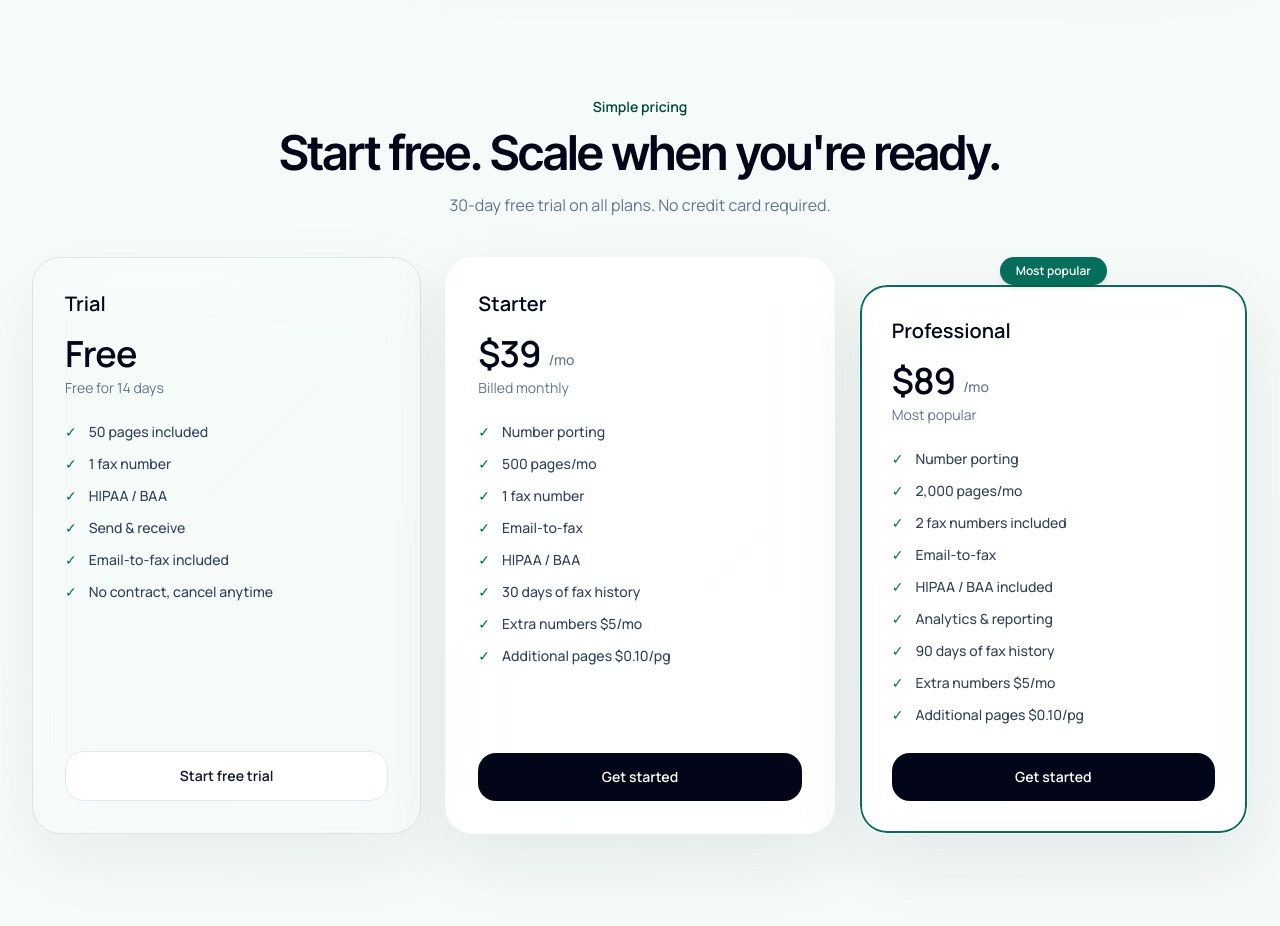
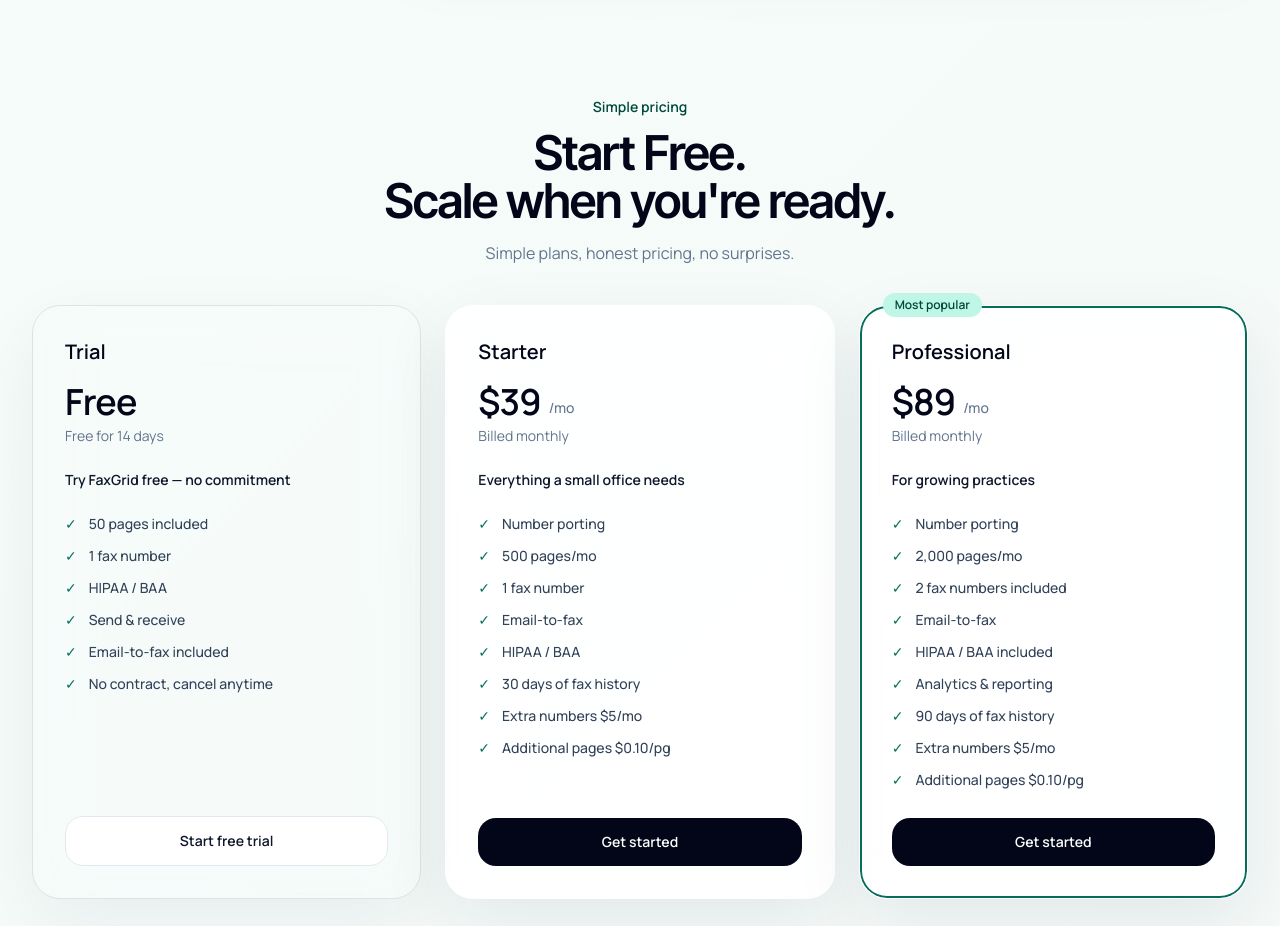
Before and after one commit to kschulze3142/design-prototype, a Next.js app: page / in a window 1280 px wide. Shown: the part 3380-4306 px from the top of the page. Built offline with nearby package versions, Linux system fonts and the light colour scheme.

Commit message:
fix pricing section: heading, subline, plan headlines, badge position

```diff
--- a/components/home/HPricing.tsx
+++ b/components/home/HPricing.tsx
@@ -3,10 +3,6 @@
 import React from 'react';
 import Link from 'next/link';
 import { HCard, HPill } from './primitives';
-
-interface PlanFeature {
-  text: string;
-}
 
 interface Plan {
   id: string;
@@ -16,6 +12,7 @@ interface Plan {
   billing?: string;
   badge?: string;
   featured?: boolean;
+  headline: string;
   features: string[];
   cta: string;
 }
@@ -27,6 +24,7 @@ const plans: Plan[] = [
     price: 'Free',
     period: '',
     billing: 'Free for 14 days',
+    headline: 'Try FaxGrid free — no commitment',
     features: [
       '50 pages included',
       '1 fax number',
@@ -43,6 +41,7 @@ const plans: Plan[] = [
     price: '$39',
     period: '/mo',
     billing: 'Billed monthly',
+    headline: 'Everything a small office needs',
     features: [
       'Number porting',
       '500 pages/mo',
@@ -60,9 +59,10 @@ const plans: Plan[] = [
     name: 'Professional',
     price: '$89',
     period: '/mo',
-    billing: 'Most popular',
+    billing: 'Billed monthly',
     badge: 'Most popular',
     featured: true,
+    headline: 'For growing practices',
     features: [
       'Number porting',
       '2,000 pages/mo',
@@ -84,23 +84,21 @@ export function HPricing() {
       <div className="mb-10 text-center">
         <p className="text-sm font-semibold" style={{ color: 'var(--accent-deep)' }}>Simple pricing</p>
         <h2 className="mt-3 text-4xl font-semibold tracking-tight text-slate-950 md:text-5xl" style={{ fontFamily: 'var(--font-inter-tight), sans-serif' }}>
-          Start free. Scale when you&apos;re ready.
+          Start Free.<br />Scale when you&apos;re ready.
         </h2>
-        <p className="mt-4 text-base text-slate-500">30-day free trial on all plans. No credit card required.</p>
+        <p className="mt-4 text-base text-slate-500">Simple plans, honest pricing, no surprises.</p>
       </div>
 
       <div className="grid gap-6 md:grid-cols-3">
         {plans.map((plan) => (
           <div key={plan.id} className="relative flex flex-col">
             {plan.badge && (
-              <div className="relative z-10 mb-[-1px] flex justify-center">
-                <span
-                  className="inline-flex items-center rounded-full px-4 py-1.5 text-xs font-semibold text-white shadow-md"
-                  style={{ background: 'var(--accent)' }}
-                >
-                  {plan.badge}
-                </span>
-              </div>
+              <span
+                className="absolute -top-3 left-6 z-10 inline-flex items-center rounded-full px-3 py-1 text-xs font-semibold"
+                style={{ background: 'oklch(0.93 0.06 var(--accent-h))', color: 'var(--accent-deep)' }}
+              >
+                {plan.badge}
+              </span>
             )}
             <HCard
               className={`flex flex-1 flex-col p-8 ${plan.featured ? '' : ''}`}
@@ -123,6 +121,7 @@ export function HPricing() {
                 {plan.billing && (
                   <p className="mt-1 text-sm text-slate-500">{plan.billing}</p>
                 )}
+                <p className="mt-6 text-sm font-semibold text-slate-900">{plan.headline}</p>
               </div>
               <ul className="mt-6 flex-1 space-y-3">
                 {plan.features.map((f) => (
```
